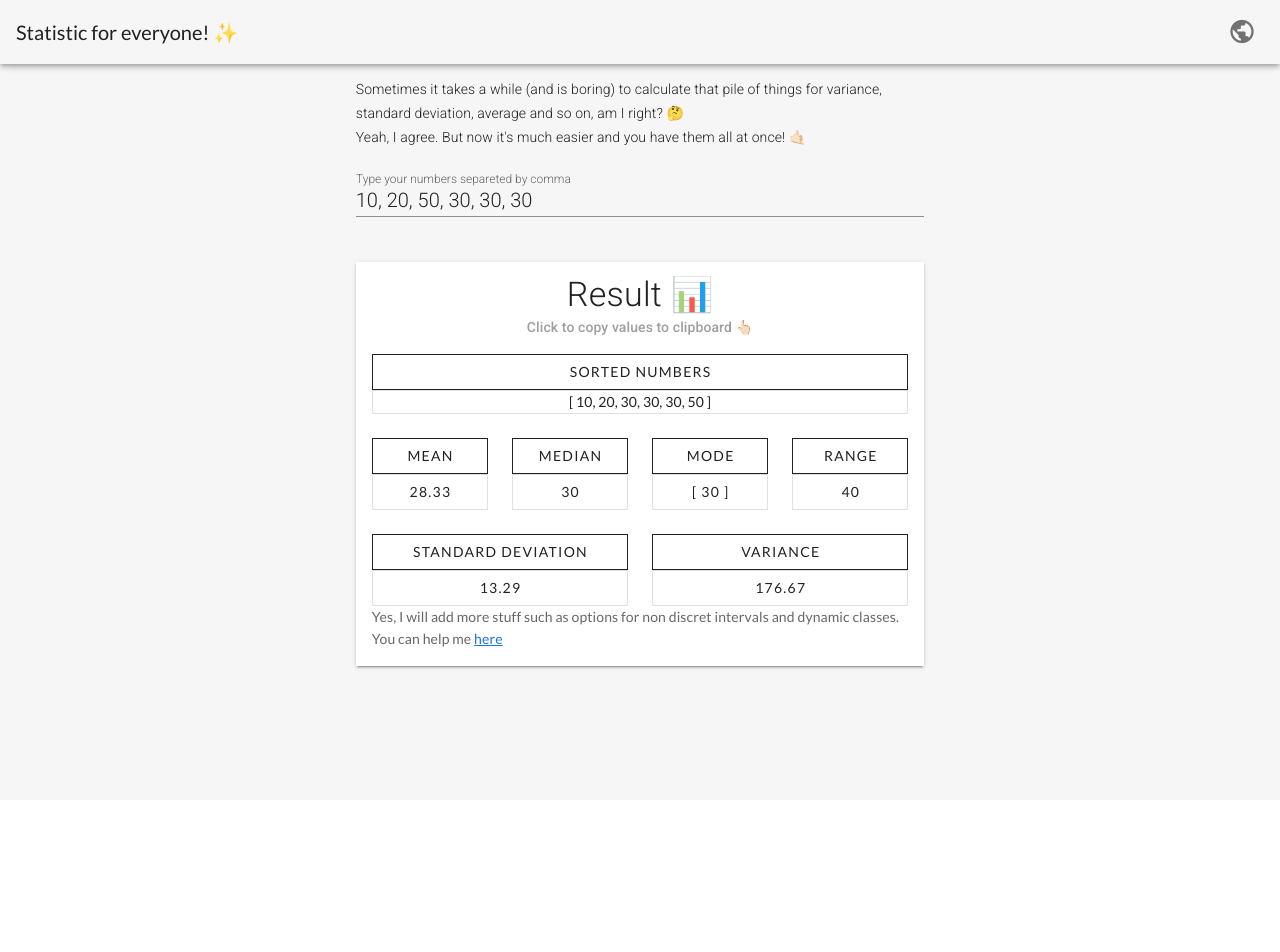
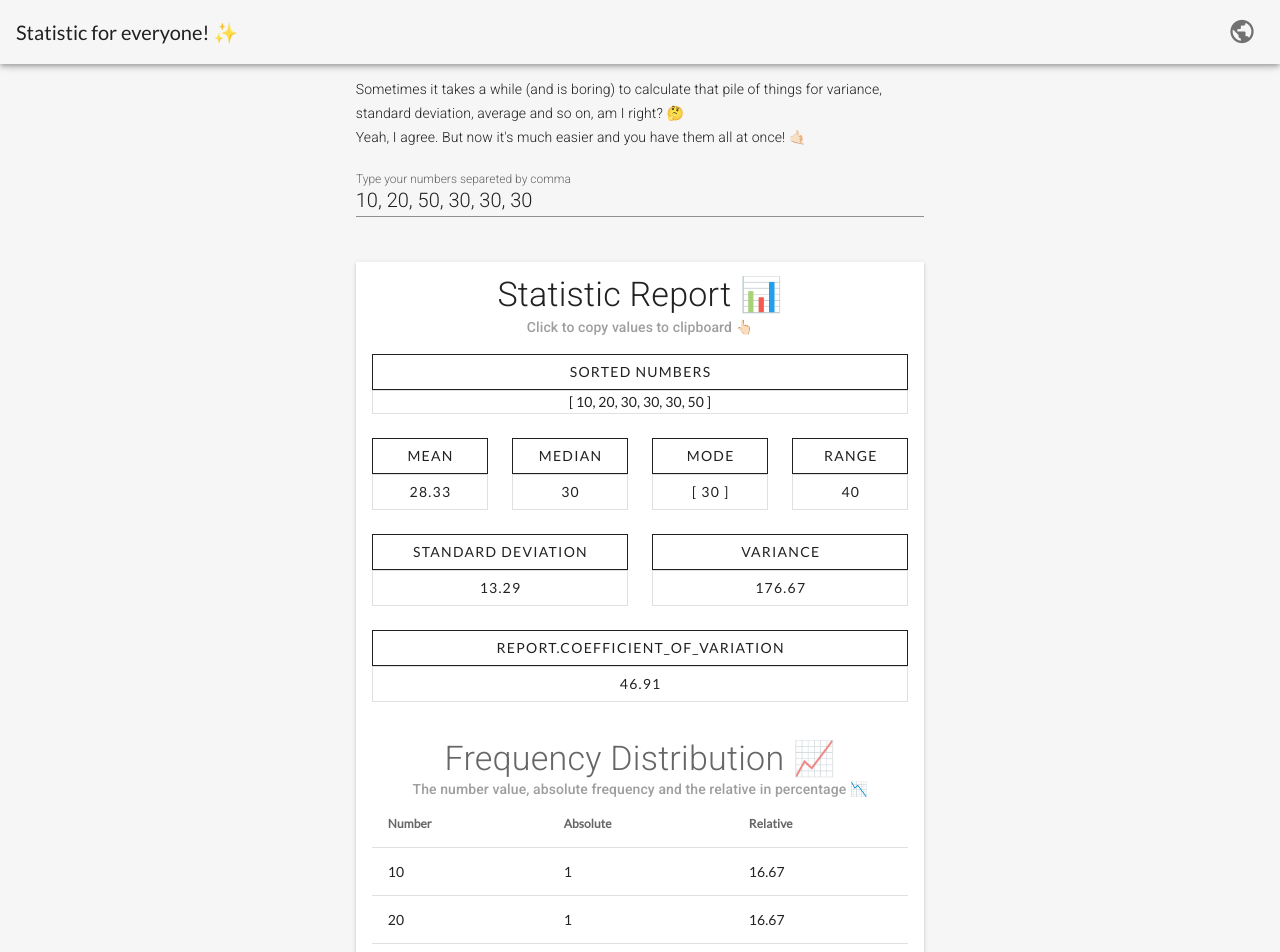
Before and after one commit to kammradt/easy-statistics, a Vue app: page / in a window 1280 px wide. Shown: the top 952 px of the page. Before the commit the page ends 800 px from the top, so only its background shows below. Built offline with nearby package versions, Linux system fonts and the light colour scheme.

Commit message:
:sparkles: Adding functions to generate a Frequency Distribution report

```diff
--- a/src/services/statistics-helper.js
+++ b/src/services/statistics-helper.js
@@ -19,8 +19,36 @@ function getRange(listOfNumbers) {
 function getStandardDeviation(listOfNumbers) {
   return _rounded(std(listOfNumbers))
 }
+
 function getVariance(listOfNumbers) {
   return _rounded(variance(listOfNumbers))
+}
+
+function getCoefficientOfVariation(statisticReport) {
+  return _rounded((statisticReport.standard_deviation / statisticReport.mean) * 100)
+}
+
+function getFrequencyDistribution(listOfNumbers) {
+  let frequency_report = {}
+
+  function setAbsoluteFrequency(number) {
+    !frequency_report[number] ?
+        frequency_report[number] = {absolute_frequency: 1} :
+        frequency_report[number].absolute_frequency += 1
+  }
+
+  function setRelativeFrequency(number) {
+    frequency_report[number].relative_frequency = percentOfTotal(frequency_report[number].absolute_frequency, listOfNumbers.length)
+  }
+
+  listOfNumbers.forEach(setAbsoluteFrequency)
+  Object.keys(frequency_report).forEach(setRelativeFrequency)
+
+  return frequency_report
+}
+
+function percentOfTotal(value, total) {
+  return _rounded((value / total) * 100)
 }
 
 function _rounded(number) {
@@ -34,4 +62,6 @@ export {
   getRange,
   getStandardDeviation,
   getVariance,
+  getFrequencyDistribution,
+  getCoefficientOfVariation
 }
--- a/src/services/statistics.js
+++ b/src/services/statistics.js
@@ -1,8 +1,8 @@
-import {getMean, getMedian, getMode, getRange, getStandardDeviation, getVariance,} from "./statistics-helper";
+import {getMean, getMedian, getMode, getRange, getStandardDeviation, getVariance, getFrequencyDistribution, getCoefficientOfVariation} from "./statistics-helper";
 import {sort} from "mathjs";
 
 function generateReport(listOfNumbers) {
-  return {
+  let report = {
     mean: getMean(listOfNumbers),
     median: getMedian(listOfNumbers),
     mode: getMode(listOfNumbers),
@@ -10,6 +10,12 @@ function generateReport(listOfNumbers) {
     standard_deviation: getStandardDeviation(listOfNumbers),
     variance: getVariance(listOfNumbers)
   }
+  report.coefficient_of_variation = getCoefficientOfVariation(report)
+  return report
+}
+
+function getFrequencyReport(listOfNumbers) {
+  return getFrequencyDistribution(listOfNumbers)
 }
 
 function filter(listOfNumbers) {
@@ -33,5 +39,6 @@ function order(listofNumbers) {
 export {
   generateReport,
   filter,
-  order
+  order,
+  getFrequencyReport
 }
--- a/src/views/Home.vue
+++ b/src/views/Home.vue
@@ -29,7 +29,7 @@
           />
           <v-card tile>
             <div class="text-center pt-3">
-              <span class="display-1 font-weight-light" v-text="$t('card.title')"/> <br>
+              <span class="display-1 font-weight-light" v-text="'Statistic Report 📊'"/> <br>
               <span class="subtitle-2 grey--text pt-1" v-text="$t('card.subtitle')"/>
             </div>
             <v-card-text>
@@ -43,12 +43,40 @@
                   <v-btn block tile outlined v-text="$t(`report.${operation}`)"/>
                   <v-btn block tile outlined text v-text="result"/>
                 </v-col>
+                <br>
 
+                <v-col cols="12">
+                  <div class="text-center pt-3">
+                    <span class="display-1 font-weight-light" v-text="'Frequency Distribution 📈'"/> <br>
+                    <span class="subtitle-2 grey--text pt-1" v-text="'The number value, absolute frequency and the relative in percentage 📉'"/>
+                  </div>
+                  <v-simple-table>
+                    <template v-slot:default>
+                      <thead>
+                      <tr>
+                        <th class="text-left">Number</th>
+                        <th class="text-left">Absolute</th>
+                        <th class="text-left">Relative</th>
+                      </tr>
+                      </thead>
+                      <tbody>
+                      <tr v-for="(frequency, number) in frequencyReport" :key="number">
+                        <td>{{ number }}</td>
+                        <td :key="type" v-for="(value, type) in frequency">{{value}}</td>
+                      </tr>
+                      </tbody>
+                    </template>
+                  </v-simple-table>
+                </v-col>
               </v-row>
+              <br>
+
               <span v-text="$t('future')"/>
               <a href='https://github.com/kammradt/easy-statistics' target='_blank' v-text="$t('future_link')"/>
             </v-card-text>
           </v-card>
+
+
         </v-col>
       </v-row>
     </v-container>
@@ -57,7 +85,7 @@
 </template>
 
 <script>
-  import {filter, generateReport, order} from "../services/statistics";
+  import {filter, generateReport, getFrequencyReport, order} from "../services/statistics";
 
   export default {
     name: "Home",
@@ -93,6 +121,9 @@
       report() {
         return generateReport(this.listOfNumbers);
       },
+      frequencyReport() {
+        return getFrequencyReport(this.listOfNumbers)
+      },
       ordered() {
         return order(this.listOfNumbers)
       }
```
